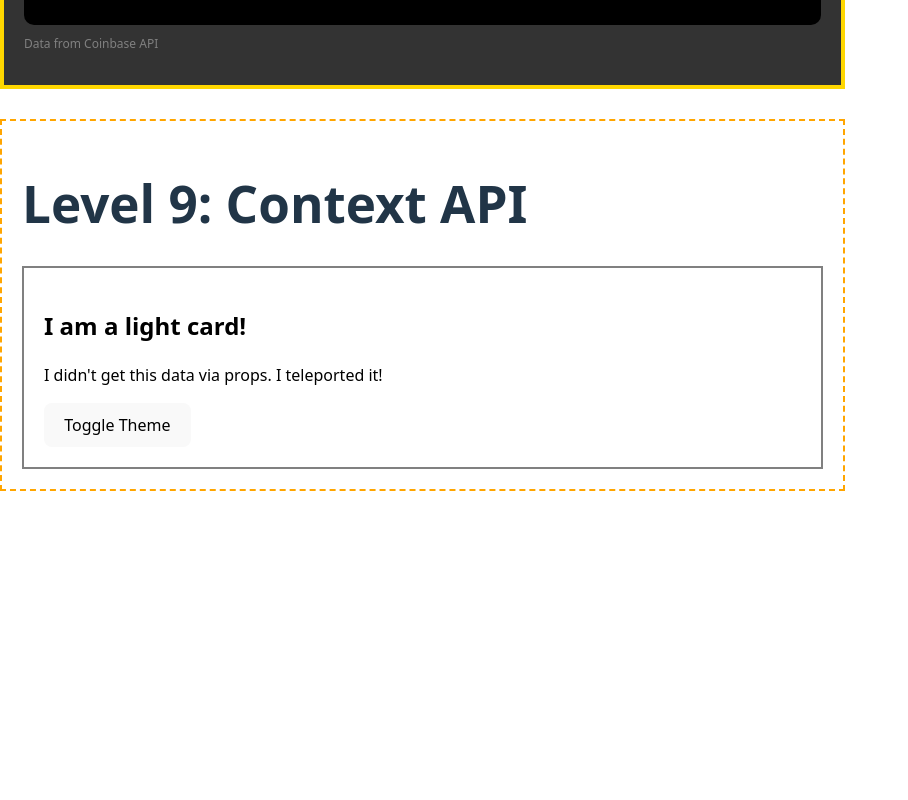
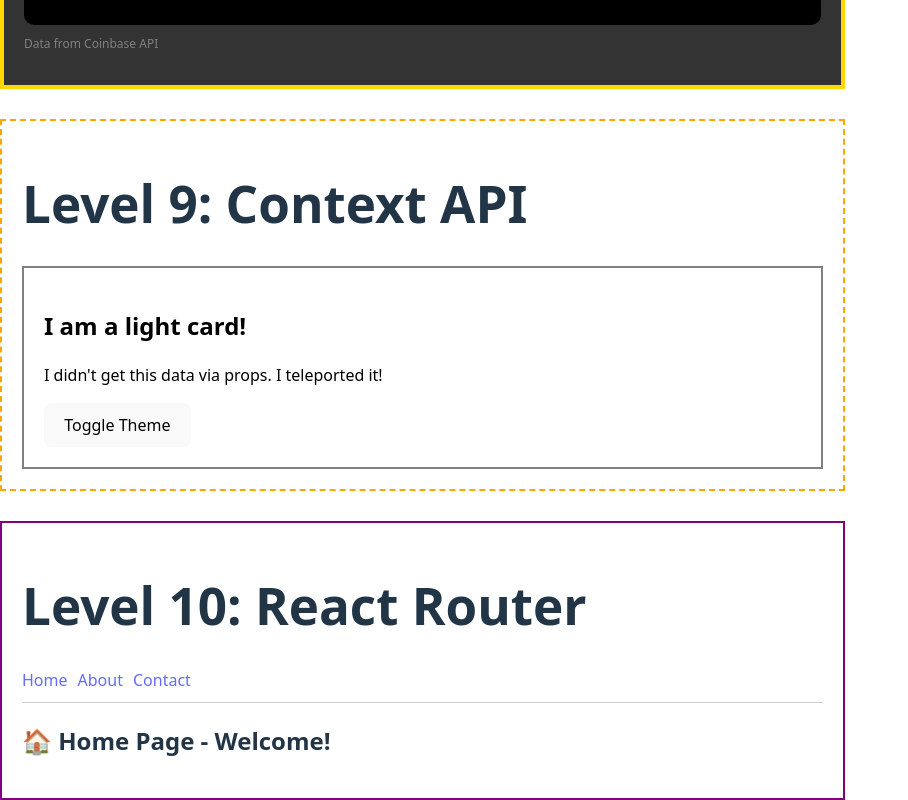
Before and after one commit to kiandavey/react-mastery-path, a React (Vite) app: page / in a window 1280 px wide. Shown: the part 3616-4416 px from the top of the page, without its empty margins (0-908 px from the left). Before the commit the page ends 4107 px from the top, so only its background shows below. Built offline with nearby package versions, Linux system fonts and the light colour scheme; no server answers.

Commit message:
Completed Level 10: React Router

```diff
--- a/package.json
+++ b/package.json
@@ -11,7 +11,8 @@
   },
   "dependencies": {
     "react": "^19.2.0",
-    "react-dom": "^19.2.0"
+    "react-dom": "^19.2.0",
+    "react-router-dom": "^7.12.0"
   },
   "devDependencies": {
     "@eslint/js": "^9.39.1",
--- a/src/App.jsx
+++ b/src/App.jsx
@@ -11,6 +11,7 @@ import Level7 from './challenges/Level7-Dependency'
 import Level8 from './challenges/Level8-Clock'
 import BossLevel2 from './challenges/BossLevel2';
 import Level9 from './challenges/Level9-Context';
+import Level10 from './challenges/Level10-Router';
 
 function App() {
   const [showClock, setShowClock] = useState(true);
@@ -36,6 +37,7 @@ function App() {
     </div>
       <BossLevel2 />
       <Level9 />
+      <Level10 />
     </div>
   )
 }
--- /dev/null
+++ b/src/challenges/Level10-Router.jsx
@@ -0,0 +1,38 @@
+// src/challenges/Level10-Router.jsx
+import { BrowserRouter, Routes, Route, Link } from 'react-router-dom';
+
+function Home() {
+  return <h2>🏠 Home Page - Welcome!</h2>;
+}
+
+function About() {
+  return <h2>ℹ️ About - We are learning React.</h2>;
+}
+
+function Contact() {
+  return <h2>📞 Contact - Call us maybe?</h2>;
+}
+
+export default function Level10() {
+  return (
+    <div style={{ padding: '20px', border: '2px solid purple', marginTop: '30px' }}>
+      <h1>Level 10: React Router</h1>
+
+      <BrowserRouter>
+
+        <nav style={{ marginBottom: '20px', borderBottom: '1px solid #ccc', paddingBottom: '10px' }}>
+          <Link to="/" style={{ marginRight: '10px' }}>Home</Link>
+          <Link to="/about" style={{ marginRight: '10px' }}>About</Link>
+          <Link to="/contact">Contact</Link>
+        </nav>
+
+        <Routes>
+          <Route path="/" element={<Home />} />
+          <Route path="/about" element={<About />} />
+          <Route path="/contact" element={<Contact />} />
+        </Routes>
+
+      </BrowserRouter>
+    </div>
+  );
+}
```
Also changed, not shown: 1 other file (tests, documents, lock files or other folders).
